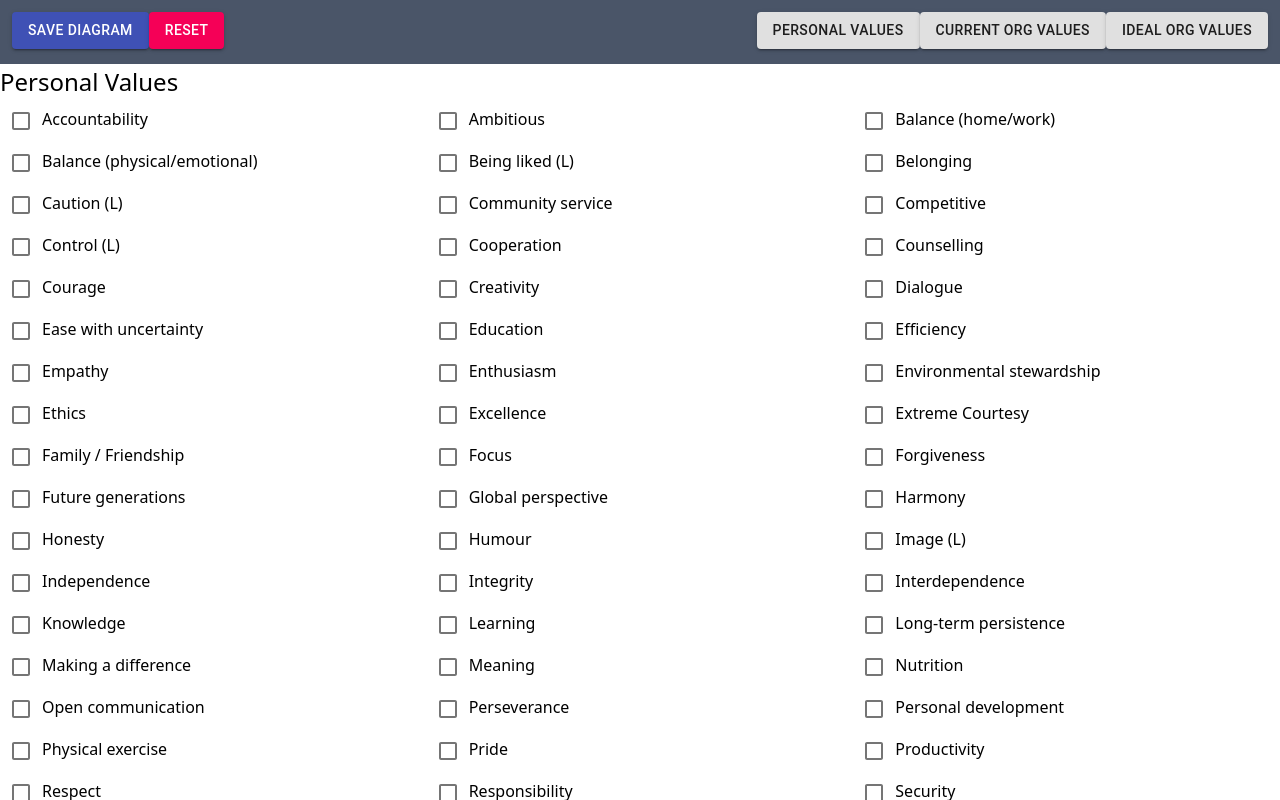
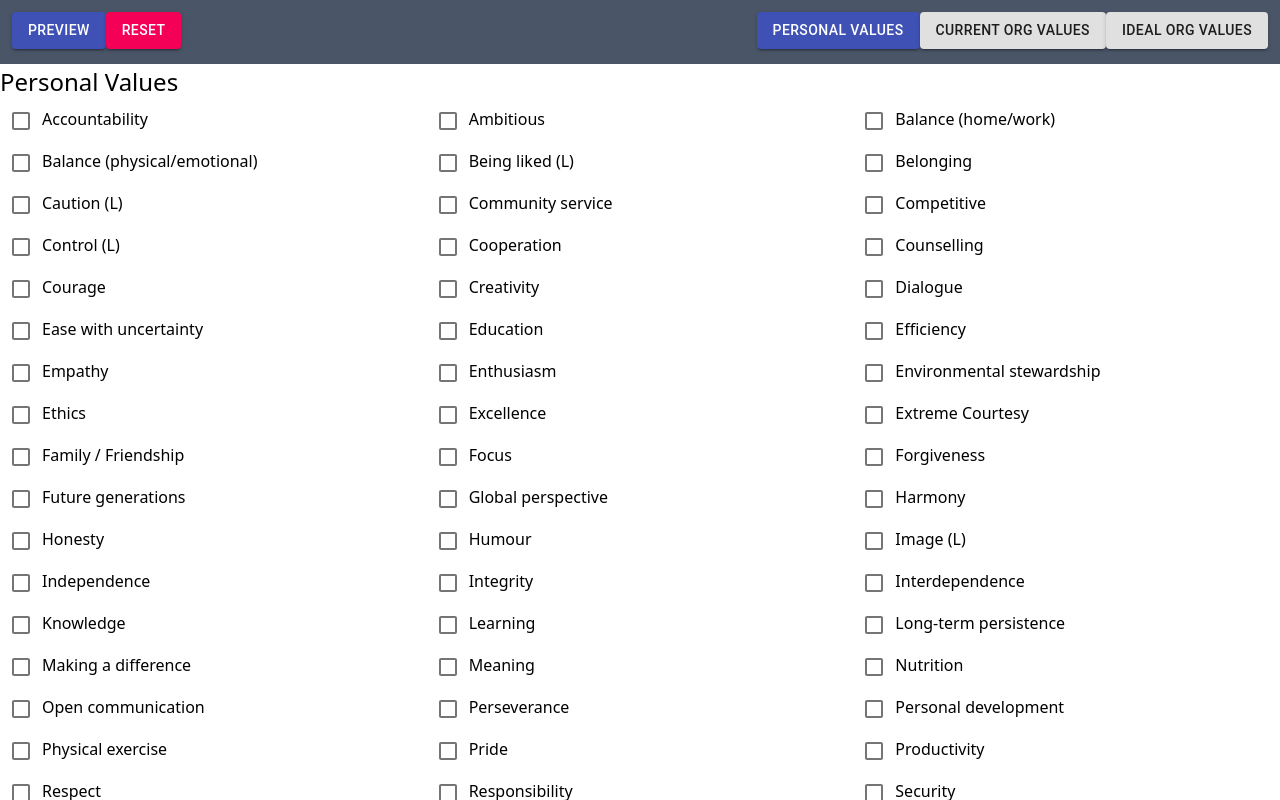
Before and after one commit to emab/valgen, a React app: page / in a window 1280 px wide. Built offline with nearby package versions, Linux system fonts and the light colour scheme.

Commit message:
Added button highlight on select

```diff
--- a/src/App.tsx
+++ b/src/App.tsx
@@ -19,7 +19,7 @@ const App = () => {
     <Provider store={store}>
       <div className="h-auto overflow-hidden">
         <div className="h-16 w-full bg-gray-700 p-3 fixed z-10">
-          <Controls setCurrentTab={setCurrentTab}/>
+          <Controls currentTab={currentTab} setCurrentTab={setCurrentTab}/>
         </div>
         <div className="h-full pt-16">
           <TabHandler tab={currentTab} />
--- a/src/components/controls/ControlButton.tsx
+++ b/src/components/controls/ControlButton.tsx
@@ -1,4 +1,4 @@
-import React from 'react';
+import React, { useMemo } from 'react';
 import { Button } from '@material-ui/core';
 
 interface Props {
@@ -6,14 +6,28 @@ interface Props {
   text: string;
   colour?: 'primary' | 'secondary';
   onClick?: Function;
+  highlight?: boolean;
 }
 
-const ControlButton: React.FC<Props> = ({ id, text, colour, onClick }) => {
+const ControlButton: React.FC<Props> = ({
+  id,
+  text,
+  colour,
+  onClick,
+  highlight,
+}) => {
   const handleOnClick = (evt: React.MouseEvent) => {
     onClick && onClick(id);
   };
+  const buttonColour = colour ? colour : highlight ? 'primary' : undefined;
+
   return (
-    <Button id={id} variant="contained" color={colour} onClick={handleOnClick}>
+    <Button
+      id={id}
+      variant="contained"
+      color={buttonColour}
+      onClick={handleOnClick}
+    >
       {text}
     </Button>
   );
--- a/src/components/controls/Controls.tsx
+++ b/src/components/controls/Controls.tsx
@@ -1,33 +1,37 @@
-import React from 'react';
+import React, { useMemo } from 'react';
 import ControlButton from './ControlButton';
 import { Tab } from '../../types/Tab';
 
 interface Props {
+  currentTab: Tab;
   setCurrentTab: React.Dispatch<React.SetStateAction<Tab>>;
 }
 
-const Controls: React.FC<Props> = ({ setCurrentTab }) => {
+const Controls: React.FC<Props> = ({ currentTab, setCurrentTab }) => {
   return (
     <>
       <div className="flex justify-between">
         <div>
-          <ControlButton text="Save Diagram" colour="primary" />
+          <ControlButton text="Preview" colour="primary" />
           <ControlButton text="Reset" colour="secondary" />
         </div>
         <div>
           <ControlButton
             id={'personal'}
             text="Personal Values"
+            highlight={currentTab === Tab.PERSONAL}
             onClick={setCurrentTab}
           />
           <ControlButton
             id={'current'}
-            text="Current Org Values"
+            text={"Current Org Values"}
+            highlight={currentTab === Tab.CURRENT}
             onClick={setCurrentTab}
           />
           <ControlButton
             id={'ideal'}
-            text="Ideal Org Values"
+            text={"Ideal Org Values"}
+            highlight={currentTab === Tab.IDEAL}
             onClick={setCurrentTab}
           />
         </div>
```
